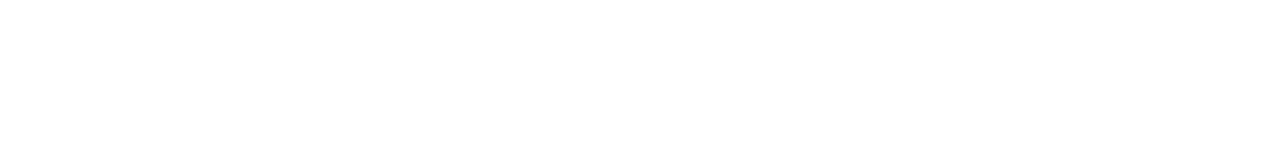
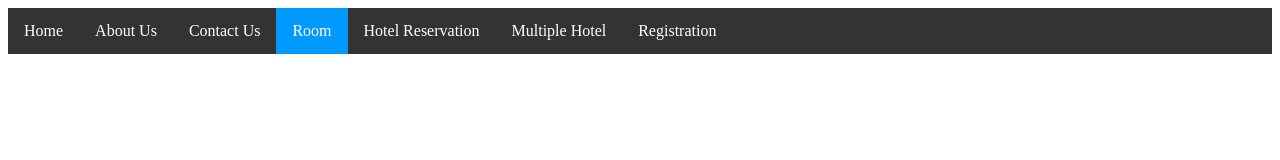
Before and after one commit to Maduka-Neranga/South-Park-Hotel-website, a plain HTML site: page room.html in a window 1280 px wide. Drawn offline with Linux system fonts and the light colour scheme.

Commit message:
Navigation bars are added to all pages.

```diff
--- a/Css/nav.css
+++ b/Css/nav.css
@@ -0,0 +1,27 @@
+ul {
+	list-style-type: none;
+	overflow: hidden;
+	padding: 0;
+	margin: 0;
+	background-color: #333;
+}
+
+.active {
+	background-color: #0099ff;
+}
+
+li {
+	float: left;
+}
+
+li a {
+	display: block;
+	color: white;
+	text-align: center;
+	padding: 14px 16px;
+	text-decoration: none;
+}
+
+li a:hover{
+	background-color: black;
+}
--- a/aboutus.html
+++ b/aboutus.html
@@ -0,0 +1,19 @@
+<!DOCTYPE html>
+<html>
+<head>
+	<title>About us</title>
+	<link rel="stylesheet" type="text/css" href="Css\nav.css">
+
+</head>
+<body>
+	<ul>
+		<li><a href="home.html">Home</a></li>
+		<li><a href="aboutus.html" class="active">About Us</a></li>
+		<li><a href="contactus.html">Contact Us</a></li>
+		<li><a href="room.html">Room</a></li>
+		<li><a href="hotelreservation.html">Hotel Reservation</a></li>
+		<li><a href="multiplehotel.html">Multiple Hotel</a></li>
+		<li><a href="registration.html">Registration</a></li>
+	</ul>
+</body>
+</html>
--- a/room.html
+++ b/room.html
@@ -0,0 +1,19 @@
+<!DOCTYPE html>
+<html>
+<head>
+	<title>Home</title>
+	<link rel="stylesheet" type="text/css" href="Css\nav.css">
+
+</head>
+<body>
+	<ul>
+		<li><a href="home.html">Home</a></li>
+		<li><a href="aboutus.html">About Us</a></li>
+		<li><a href="contactus.html">Contact Us</a></li>
+		<li><a href="room.html" class="active">Room</a></li>
+		<li><a href="hotelreservation.html">Hotel Reservation</a></li>
+		<li><a href="multiplehotel.html">Multiple Hotel</a></li>
+		<li><a href="registration.html">Registration</a></li>
+	</ul>
+</body>
+</html>
```
Also changed, not shown: contactus.html (+19 -0 lines), home.html (+10 -1 lines), hotelreservation.html (+19 -0 lines), multiplehotel.html (+19 -0 lines), registration.html (+19 -0 lines).
